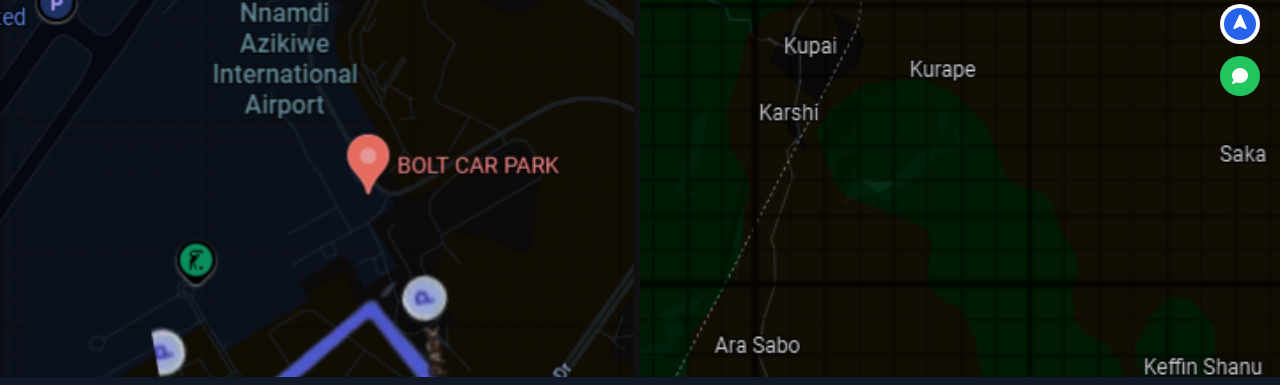
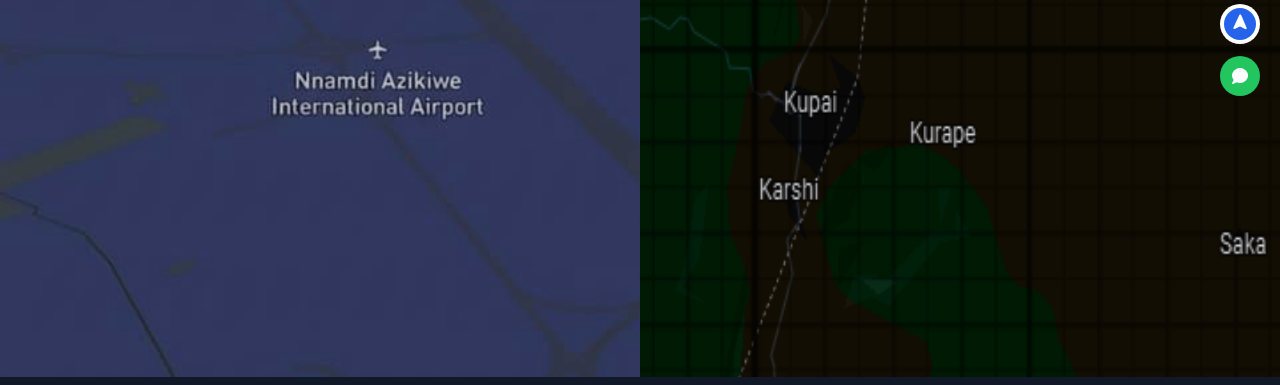
Before and after one commit to sironu/boltApp, a website: page index.html in a window 1280 px wide. Shown: the part 136-521 px from the top of the page. Drawn offline with nearby package versions, Linux system fonts and the light colour scheme.

Commit message:
replace the bolt landing page

```diff
--- a/index.html
+++ b/index.html
@@ -67,10 +67,15 @@
       >
 
         <img
+          src="./Images/main_page_bg.png"
+          class="h-auto w-full"
+          alt="bolt-map"
+        />
+        <!-- <img
           src="./Images/bolt-car-final.PNG"
           class="h-auto w-full"
           alt="bolt-map"
-        />
+        /> -->
         <img src="./Images/map 15.PNG" class="h-auto w-full" alt="map">
       </div>
 
```
Also changed, not shown: Images/main_page_bg.png (added).
